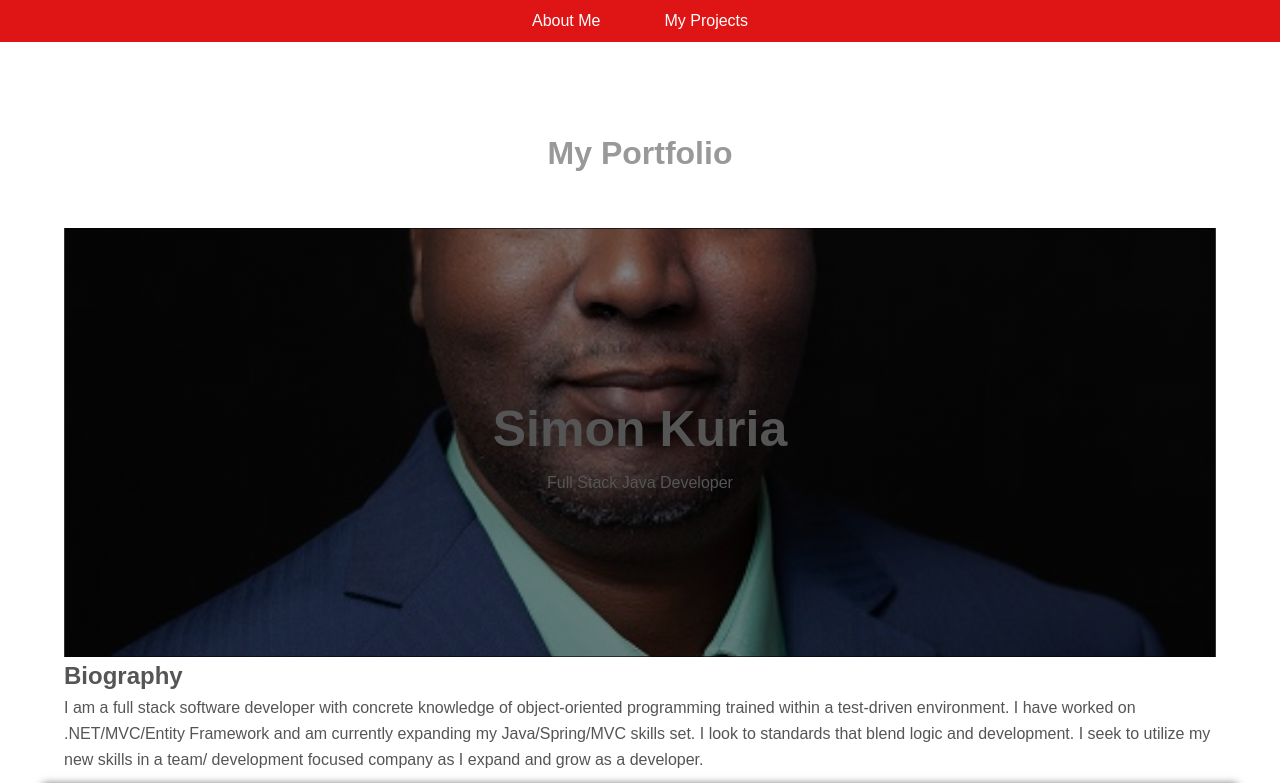
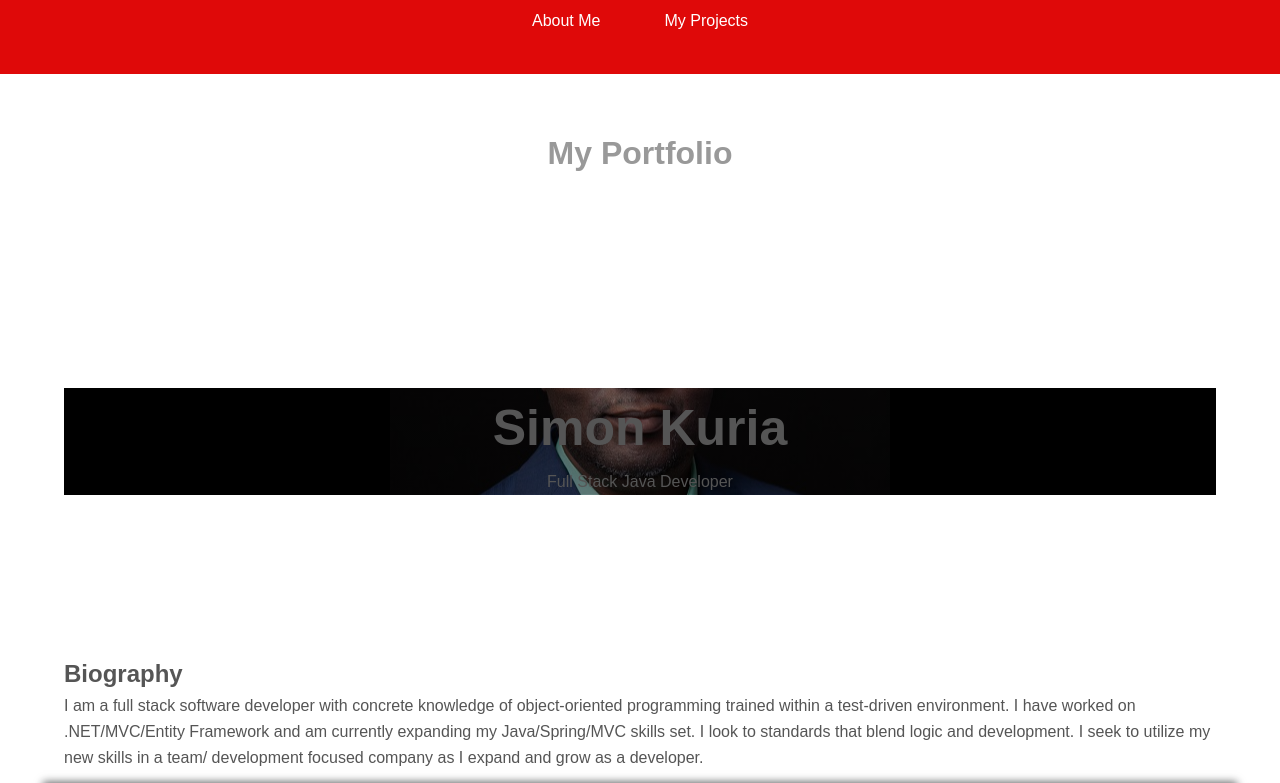
Before and after one commit to MachariaKuria/MachariaKuria.github.io, a plain HTML site: page index.html in a window 1280 px wide. Shown: the top 783 px of the page. Drawn offline with Linux system fonts and the light colour scheme.

Commit message:
Edited the page

```diff
--- a/styles.css
+++ b/styles.css
@@ -52,7 +52,6 @@ main {
 
   }
 .grid-item {
-    border: 1px solid rgba(0, 0, 0, 0.8);
     text-align: left;
   }
 
@@ -79,11 +78,12 @@ main {
     object-fit: scale-down;
     background-position: center;
     background-repeat: no-repeat;
-    background-size: cover;
     position: relative;
+    background-color: #000000;
   }
   .hero-text {
     color: #fff;
+    font-family: 'Times New Roman', Times, serif;
     text-align: center;
     margin: 10rem;
   }
@@ -93,11 +93,11 @@ main {
     top: 0;
     left: 0;
     width: 100%;
-
+    padding-bottom: 2em;
     display: flex;
     flex-flow: row;
     justify-content: center;
-    background: rgb(223, 20, 20);
+    background: rgb(223, 9, 9);
   }
 
   nav a {
```
